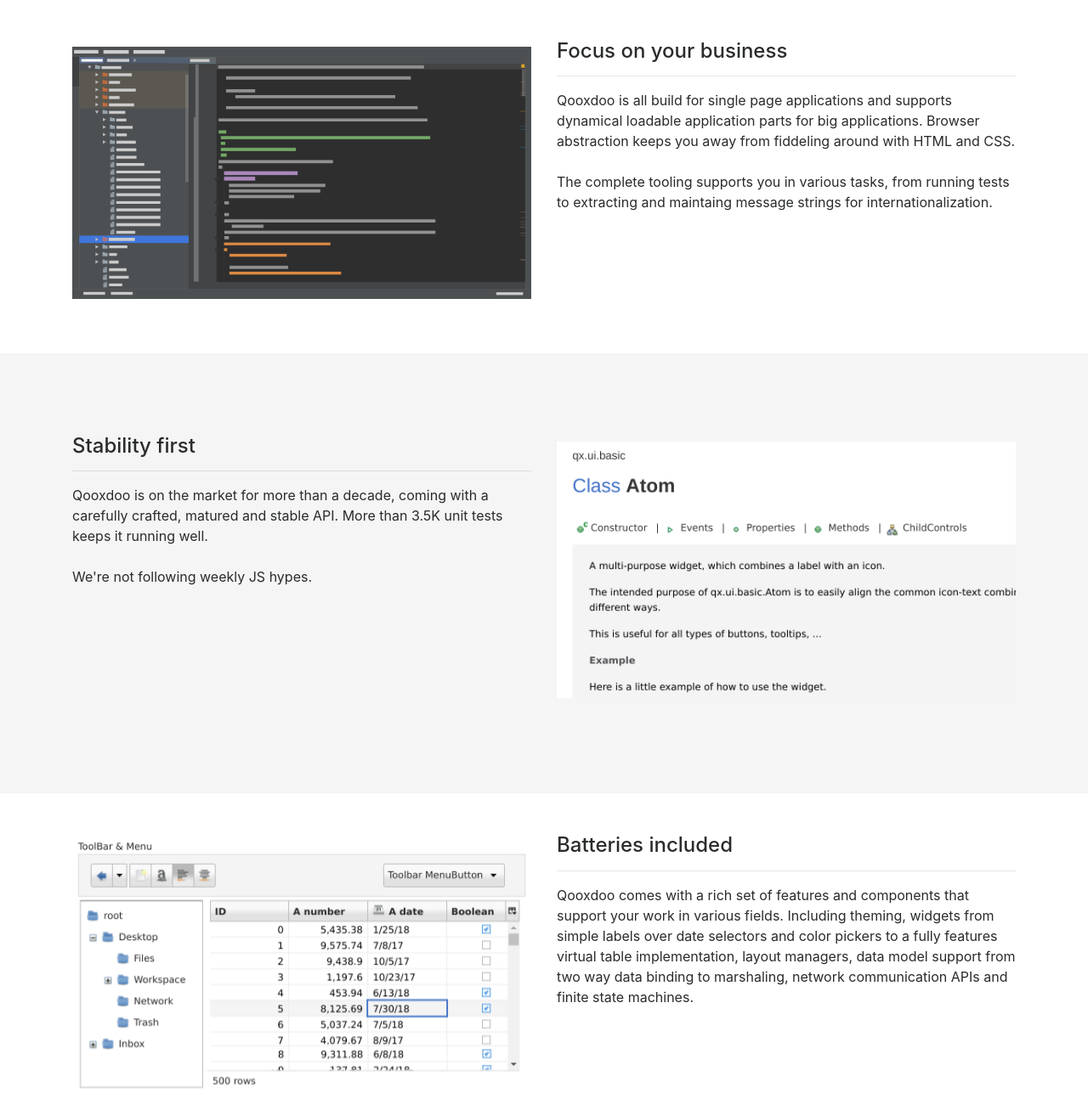
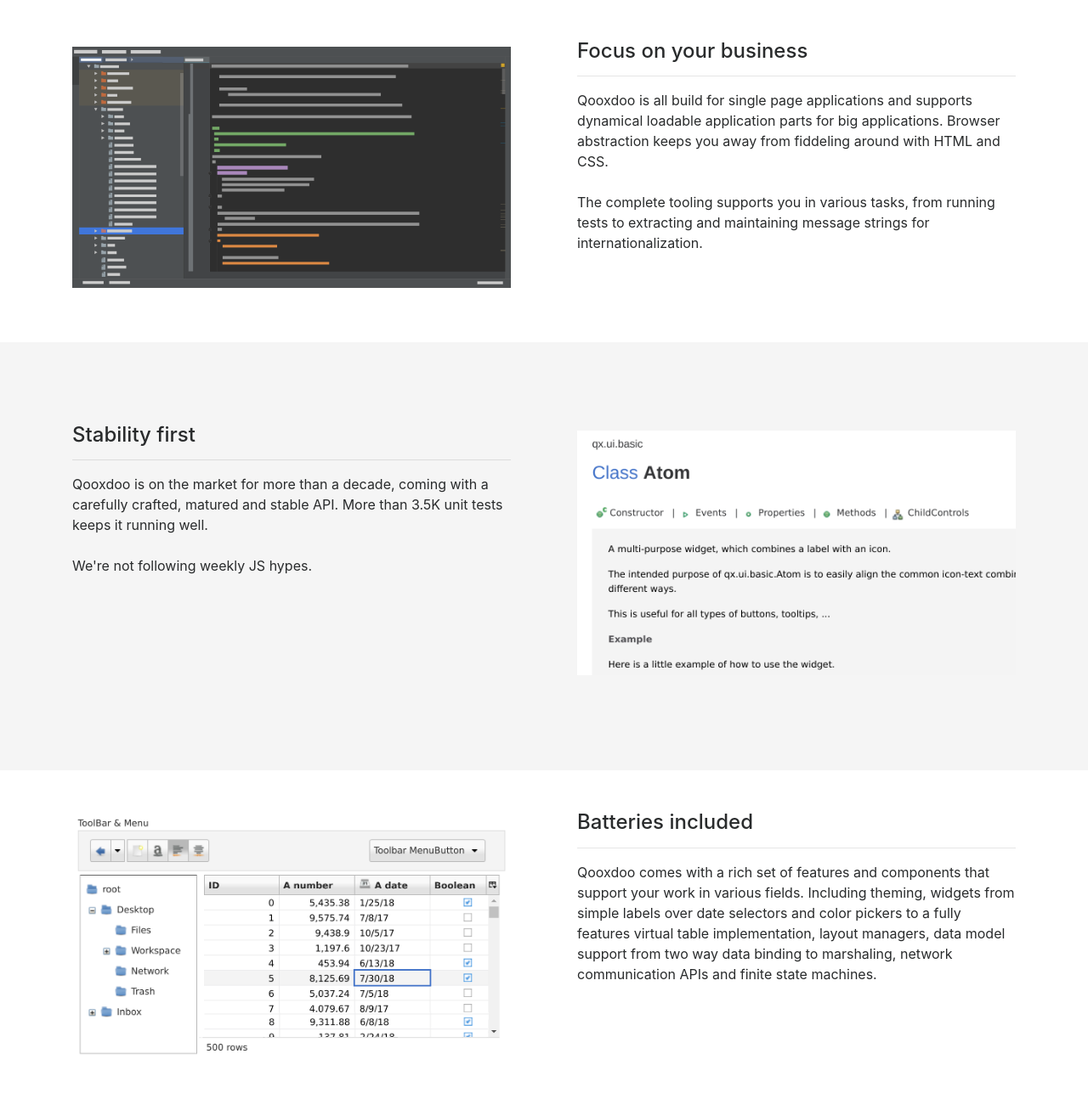
Before and after one commit to cajus/qx-website, a plain HTML site: page Q/index.html in a window 1280 px wide. Shown: the part 507-1814 px from the top of the page at 85% size. Drawn offline with nearby package versions, Linux system fonts and the light colour scheme.

Commit message:
Update spacing

```diff
--- a/Q/index.html
+++ b/Q/index.html
@@ -74,7 +74,7 @@
         <div class="col-md">
           <img class="img-fluid pb-3 py-2" src="assets/qx-ide.png">
         </div>
-        <div class="col-md">
+        <div class="col-md ml-md-5">
           <h4>Focus on your business</h4>
           <hr/>
           <p>
@@ -84,7 +84,7 @@
            <br>
            <br>
            The complete tooling supports you in various tasks, from
-           running tests to extracting and maintaing message strings for
+           running tests to extracting and maintaining message strings for
            internationalization.
           </p>
         </div>
@@ -94,7 +94,7 @@
     <div class="container-fluid py-5" style="background-color: #F5F5F5">
       <div class="container py-5">
         <div class="row">
-          <div class="col-md">
+          <div class="col-md mr-md-5">
             <h4>Stability first</h4>
             <hr/>
             <p>
@@ -136,7 +136,7 @@
             </div>
           </div>
         </div>
-        <div class="col-md">
+        <div class="col-md ml-md-5">
           <h4>Batteries included</h4>
           <hr/>
           <p>
@@ -154,7 +154,7 @@
     <div class="container-fluid py-5" style="background-color: #F5F5F5">
       <div class="container py-5">
         <div class="row">
-          <div class="col-md">
+          <div class="col-md mr-md-5">
             <h4>Object oriented</h4>
             <hr/>
             <p>
```
